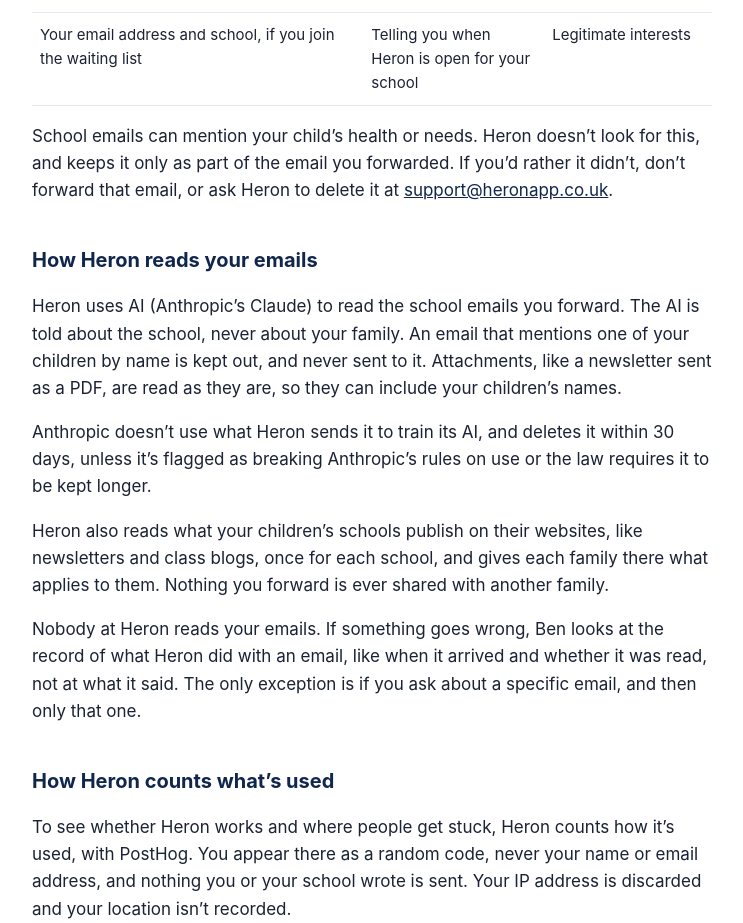
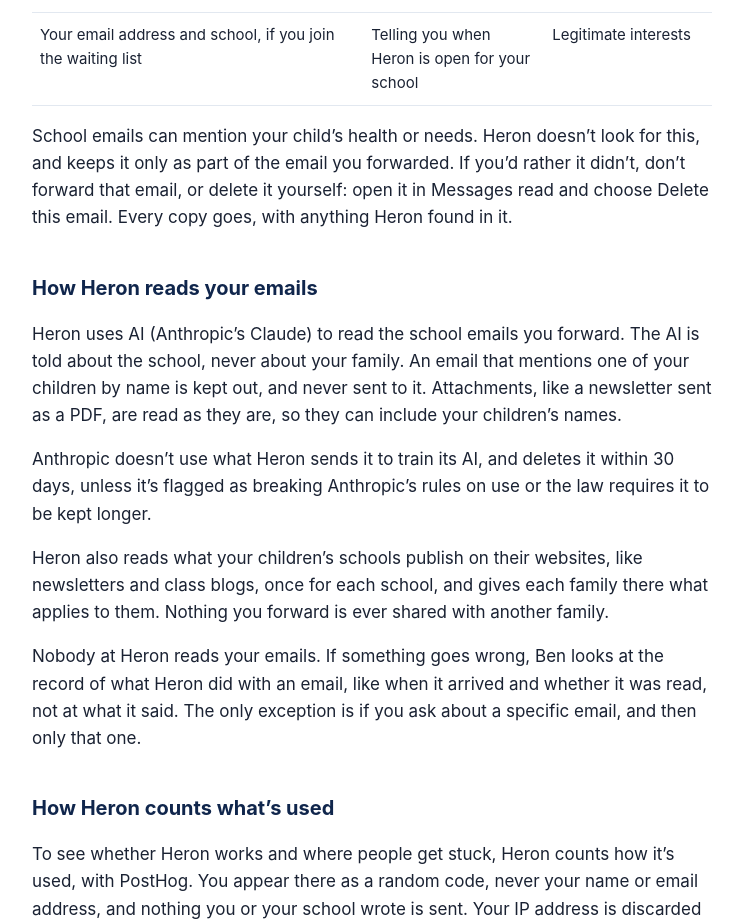
Before and after one commit to benjaminhollinsworth/heronapp-site, a plain HTML site: page privacy/index.html in a window 1280 px wide. Shown: the part 1960-2883 px from the top of the page, without its empty margins (268-1011 px from the left). Drawn offline with Linux system fonts and the light colour scheme.

Commit message:
Privacy notice: delete an email yourself, from Messages read

```diff
--- a/privacy/index.html
+++ b/privacy/index.html
@@ -42,7 +42,7 @@
 <tr><td>Your email address and school, if you join the waiting list</td><td>Telling you when Heron is open for your school</td><td>Legitimate interests</td></tr>
 </tbody>
 </table>
-<p>School emails can mention your child’s health or needs. Heron doesn’t look for this, and keeps it only as part of the email you forwarded. If you’d rather it didn’t, don’t forward that email, or ask Heron to delete it at <a href="mailto:support@heronapp.co.uk">support@heronapp.co.uk</a>.</p>
+<p>School emails can mention your child’s health or needs. Heron doesn’t look for this, and keeps it only as part of the email you forwarded. If you’d rather it didn’t, don’t forward that email, or delete it yourself: open it in Messages read and choose Delete this email. Every copy goes, with anything Heron found in it.</p>
 
 <h2>How Heron reads your emails</h2>
 <p>Heron uses AI (Anthropic’s Claude) to read the school emails you forward. The AI is told about the school, never about your family. An email that mentions one of your children by name is kept out, and never sent to it. Attachments, like a newsletter sent as a PDF, are read as they are, so they can include your children’s names.</p>
```
